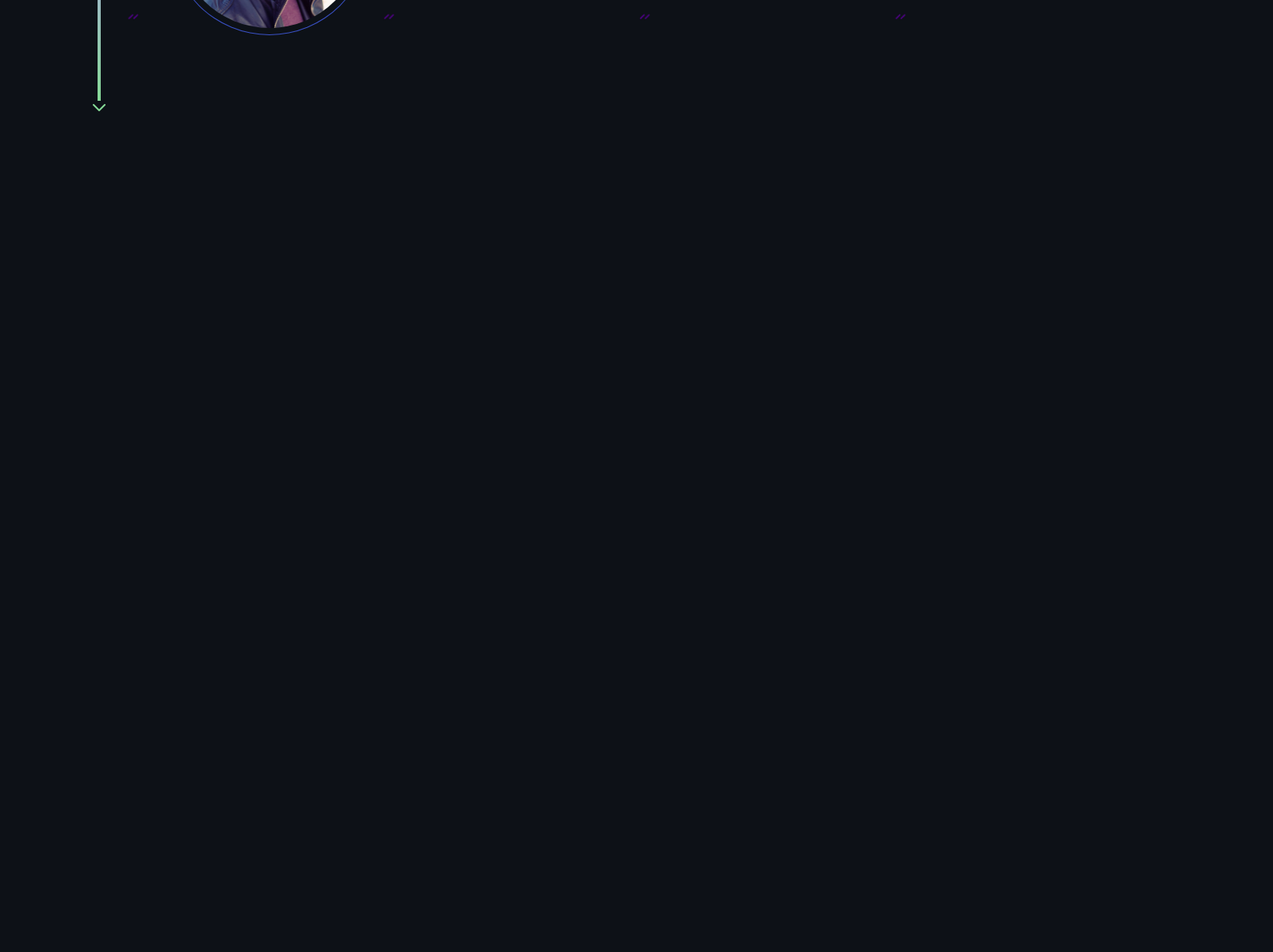
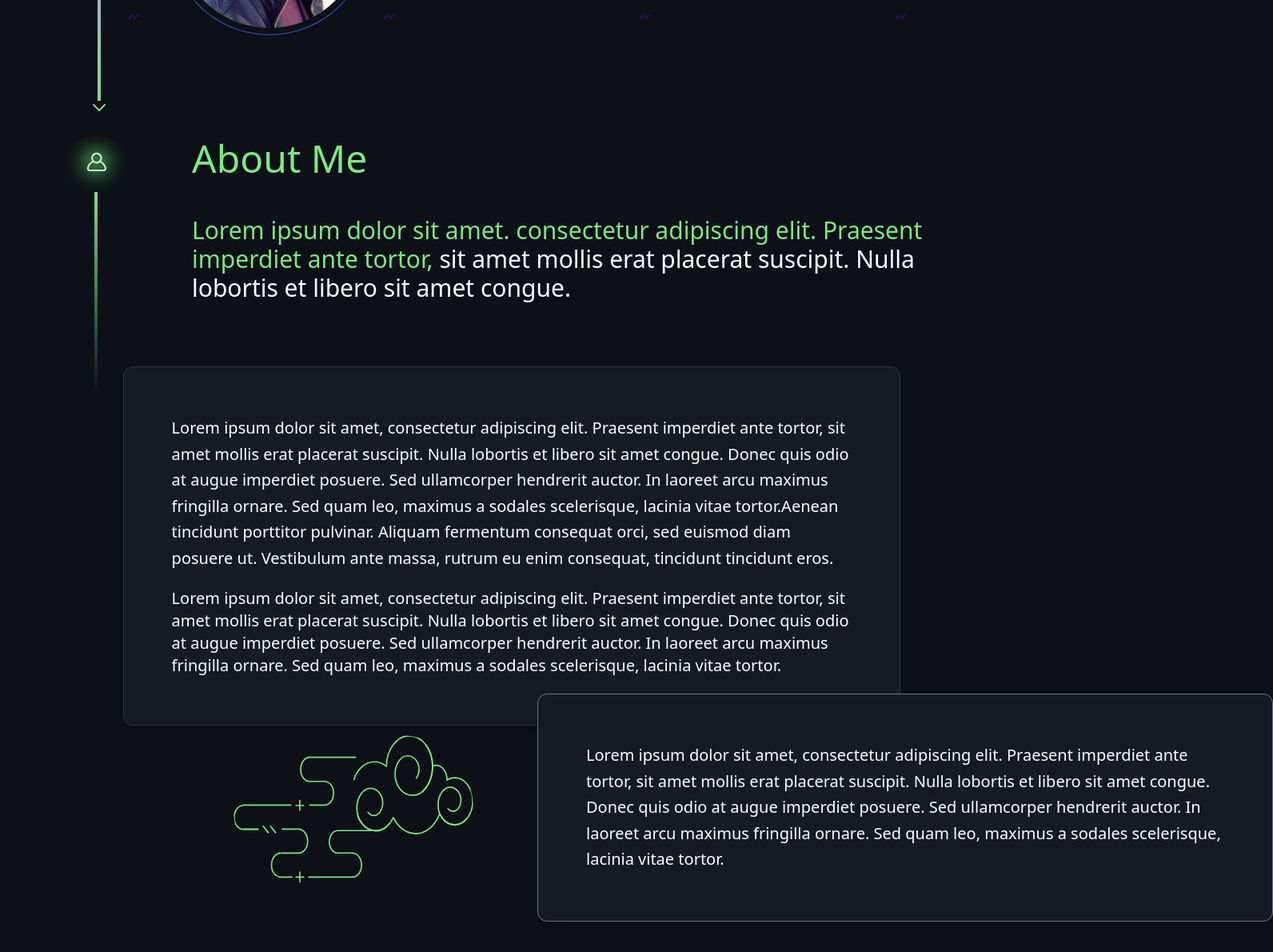
Before and after one commit to TBud15/portfolio-website, a Next.js app: page / in a window 1280 px wide. Shown: the part 670-1860 px from the top of the page at 80% size, 1592 px wide, since content can reach past the window. Before the commit the page ends 816 px from the top, so only its background shows below. Built offline with nearby package versions, Linux system fonts and the light colour scheme.

Commit message:
about me section added

```diff
--- a/src/app/page.tsx
+++ b/src/app/page.tsx
@@ -1,9 +1,11 @@
 import Hero from "@/components/Hero";
+import AboutMe from "@/components/AboutMe";
 
 export default function Home() {
   return (
     <section>
       <Hero />
+      <AboutMe />
     </section>
   );
 }
--- /dev/null
+++ b/src/components/AboutMe.jsx
@@ -0,0 +1,92 @@
+import Image from "next/image";
+
+export default function AboutMe() {
+  return (
+    <div>
+      {/* icon, line and text */}
+      <div className="flex mt-35 ml-20">
+        {/* left side, icon and vertical line */}
+        <div className="flex flex-col items-center relative">
+          {/* Top icon */}
+          <Image
+            src="/about-me-icon.svg"
+            alt="icon"
+            width={80}
+            height={80}
+            className="z-10 rounded-full"
+          />
+
+          {/* Vertical line */}
+          <div className="absolute top-[70px] left-1/2 -translate-x-1/2 w-[4px] h-[250px] bg-gradient-to-b from-[#85D996] to-transparent" />
+        </div>
+
+        {/* right side text */}
+        <div className="ml-20">
+          <h1 className="text-[#7EE787] text-5xl mt-1">About Me</h1>
+          <p className="text-3xl w-240 mt-12">
+            <span className="text-[#7EE787]">
+              Lorem ipsum dolor sit amet. consectetur adipiscing elit. Praesent
+              imperdiet ante tortor,{" "}
+            </span>
+            sit amet mollis erat placerat suscipit. Nulla lobortis et libero sit
+            amet congue.
+          </p>
+        </div>
+      </div>
+
+      {/* more about me text */}
+      <section className="relative px-8 py-20">
+        {/* Top container */}
+        <div className=" w-[80%] mx-auto bg-[#161B22] text-white p-15 rounded-xl shadow-md z-10 relative text-start border border-[#30363D]">
+          <p className="leading-relaxed text-xl">
+            Lorem ipsum dolor sit amet, consectetur adipiscing elit. Praesent
+            imperdiet ante tortor, sit amet mollis erat placerat suscipit. Nulla
+            lobortis et libero sit amet congue. Donec quis odio at augue
+            imperdiet posuere. Sed ullamcorper hendrerit auctor. In laoreet arcu
+            maximus fringilla ornare. Sed quam leo, maximus a sodales
+            scelerisque, lacinia vitae tortor.Aenean tincidunt porttitor
+            pulvinar. Aliquam fermentum consequat orci, sed euismod diam posuere
+            ut. Vestibulum ante massa, rutrum eu enim consequat, tincidunt
+            tincidunt eros.
+          </p>
+          <p className="mt-5 text-xl">
+            {}Lorem ipsum dolor sit amet, consectetur adipiscing elit. Praesent
+            imperdiet ante tortor, sit amet mollis erat placerat suscipit. Nulla
+            lobortis et libero sit amet congue. Donec quis odio at augue
+            imperdiet posuere. Sed ullamcorper hendrerit auctor. In laoreet arcu
+            maximus fringilla ornare. Sed quam leo, maximus a sodales
+            scelerisque, lacinia vitae tortor.
+          </p>
+        </div>
+
+        <div className="relative">
+          {/* wrapper with relative positioning */}
+          <div className="relative w-230 ml-160 mx-auto mt-[-40px] z-20">
+            {/* decor image on the left */}
+            <div className="absolute -left-95 top-13">
+              <Image
+                src="/cloud-line-art.svg"
+                alt="Side Icon"
+                width={300}
+                height={300}
+                className="rounded-full"
+              />
+            </div>
+
+            {/* bottom overlapping container */}
+            <div className="bg-[#161B22] text-white p-15 rounded-xl shadow-md text-start border border-[#6E7681]">
+              <p className="leading-relaxed text-xl">
+                Lorem ipsum dolor sit amet, consectetur adipiscing elit.
+                Praesent imperdiet ante tortor, sit amet mollis erat placerat
+                suscipit. Nulla lobortis et libero sit amet congue. Donec quis
+                odio at augue imperdiet posuere. Sed ullamcorper hendrerit
+                auctor. In laoreet arcu maximus fringilla ornare. Sed quam leo,
+                maximus a sodales scelerisque, lacinia vitae tortor.
+              </p>
+            </div>
+          </div>
+        </div>
+      </section>
+    </div>
+  );
+}
```
Also changed, not shown: public/about-me-icon.svg (added), public/cloud-line-art.svg (added).
